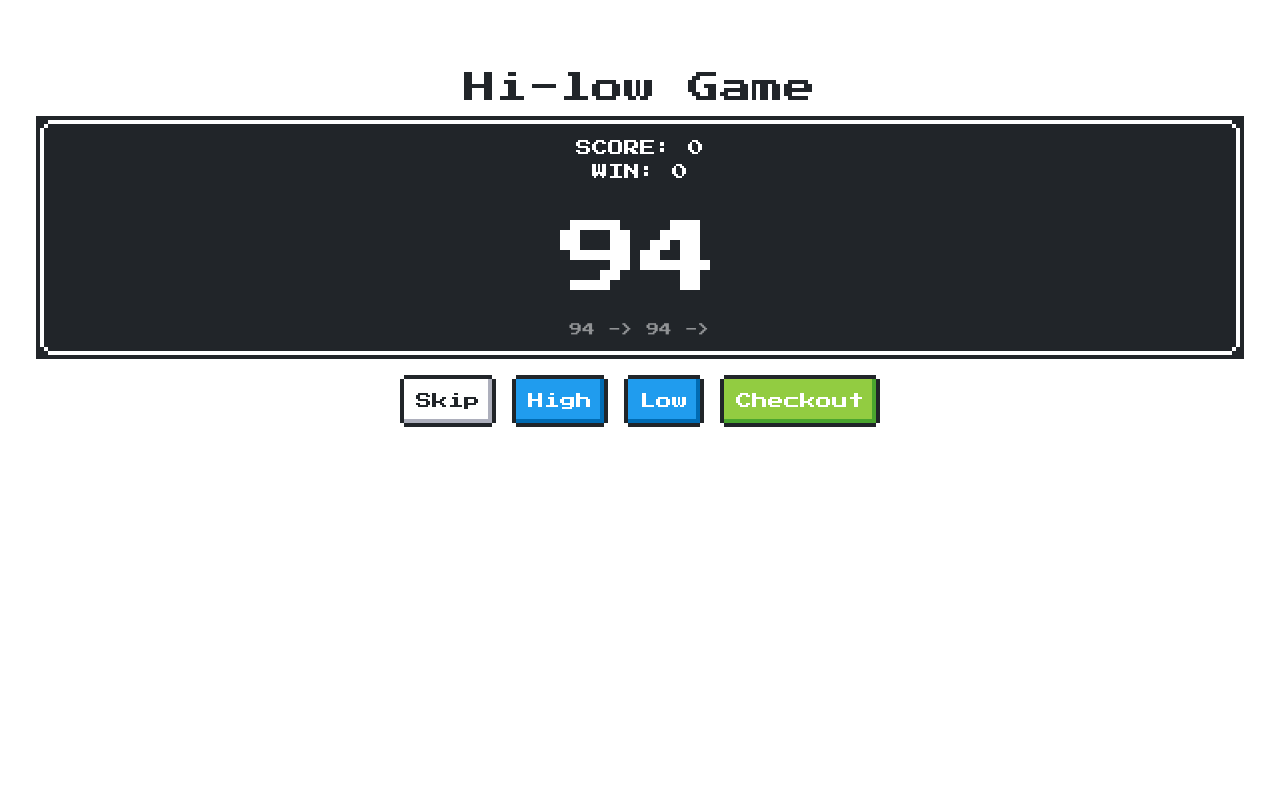
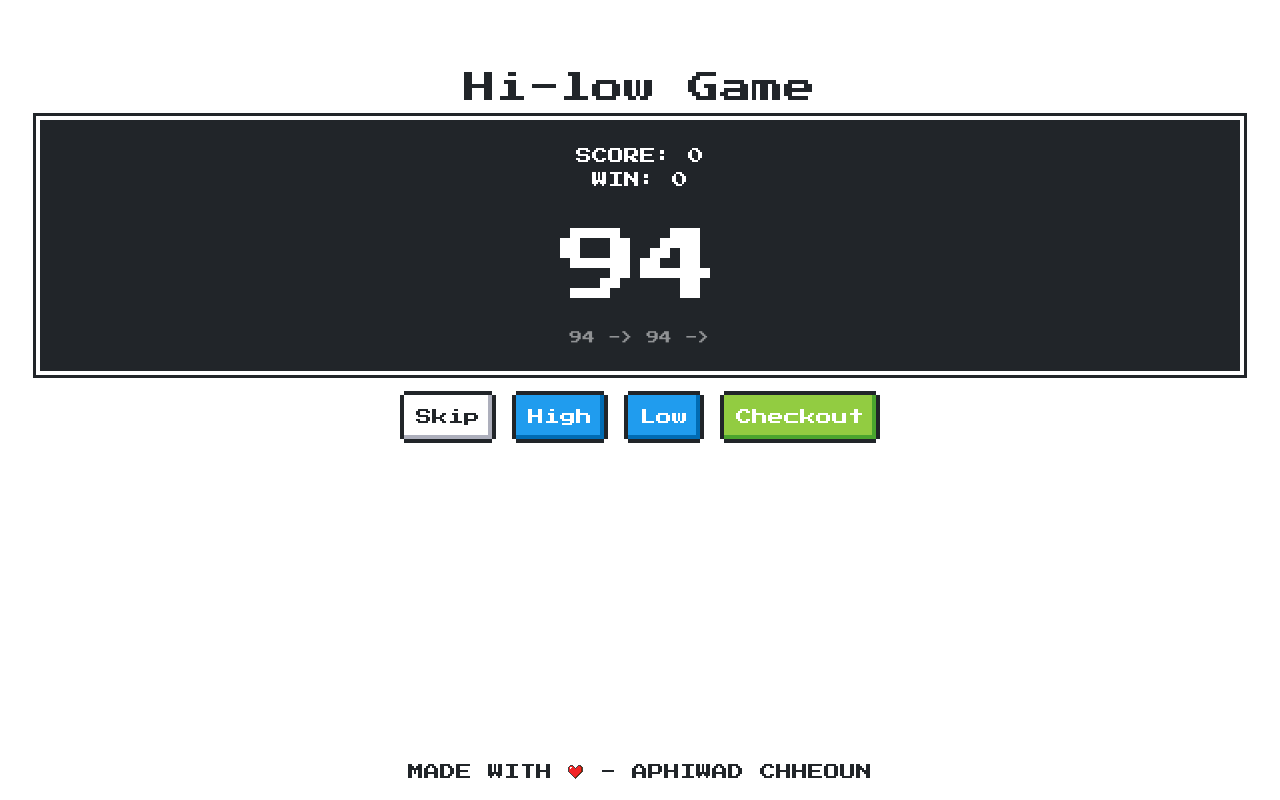
Before and after one commit to aphiwadChhoeun/nextjs-game, a Next.js app: page / in a window 1280 px wide. Built offline with nearby package versions, Linux system fonts and the light colour scheme.

Commit message:
add footer credit

```diff
--- a/pages/index.tsx
+++ b/pages/index.tsx
@@ -69,6 +69,9 @@ const Game: NextPage = ({ number }: any) => {
     return (
         <div className={styles.container}>
             <Head>
+                <title>Nextjs Guessing Game</title>
+                <meta name="description" content="Generated by create next app" />
+                <link rel="icon" href="/favicon.ico" />
                 <link href="https://fonts.googleapis.com/css?family=Press+Start+2P" rel="stylesheet"></link>
                 <link href="https://unpkg.com/nes.css@latest/css/nes.min.css" rel="stylesheet" />
             </Head>
@@ -76,7 +79,7 @@ const Game: NextPage = ({ number }: any) => {
             <main className={styles.main}>
                 <div className={styles.title}>Hi-low Game</div>
                 <div className={styles.gameWrapper}>
-                    <div className="nes-container is-rounded is-dark">
+                    <div className="nes-container is-dark">
                         <div className={styles.score}>Score: {formattedScore}</div>
                         <div className={styles.score}>Win: {scoreBuffer}</div>
                         <div className={"nes-text is-error " + styles.streak}>{streak > 0 && `Winning Streak x${streak}`}</div>
@@ -91,6 +94,8 @@ const Game: NextPage = ({ number }: any) => {
 
                     </div>
                 </div>
+
+                <div className={styles.credit}>Made with <i className="nes-icon is-small heart"></i> - Aphiwad Chheoun</div>
             </main>
         </div>
     )
--- a/styles/Game.module.css
+++ b/styles/Game.module.css
@@ -54,3 +54,9 @@
     gap: 1em;
     flex-wrap: wrap;
 }
+
+.credit {
+    position: absolute;
+    bottom: 1em;
+    text-transform: uppercase;
+}
```
